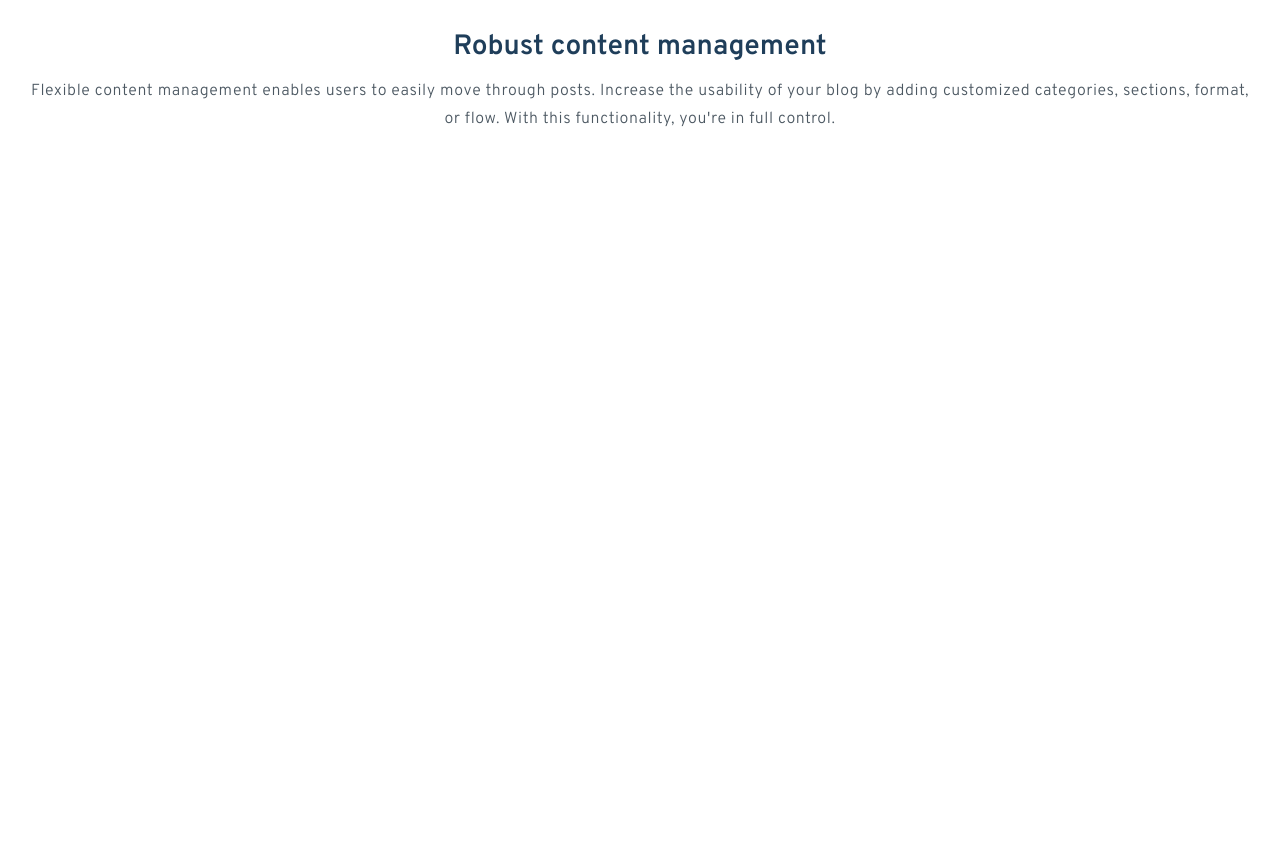
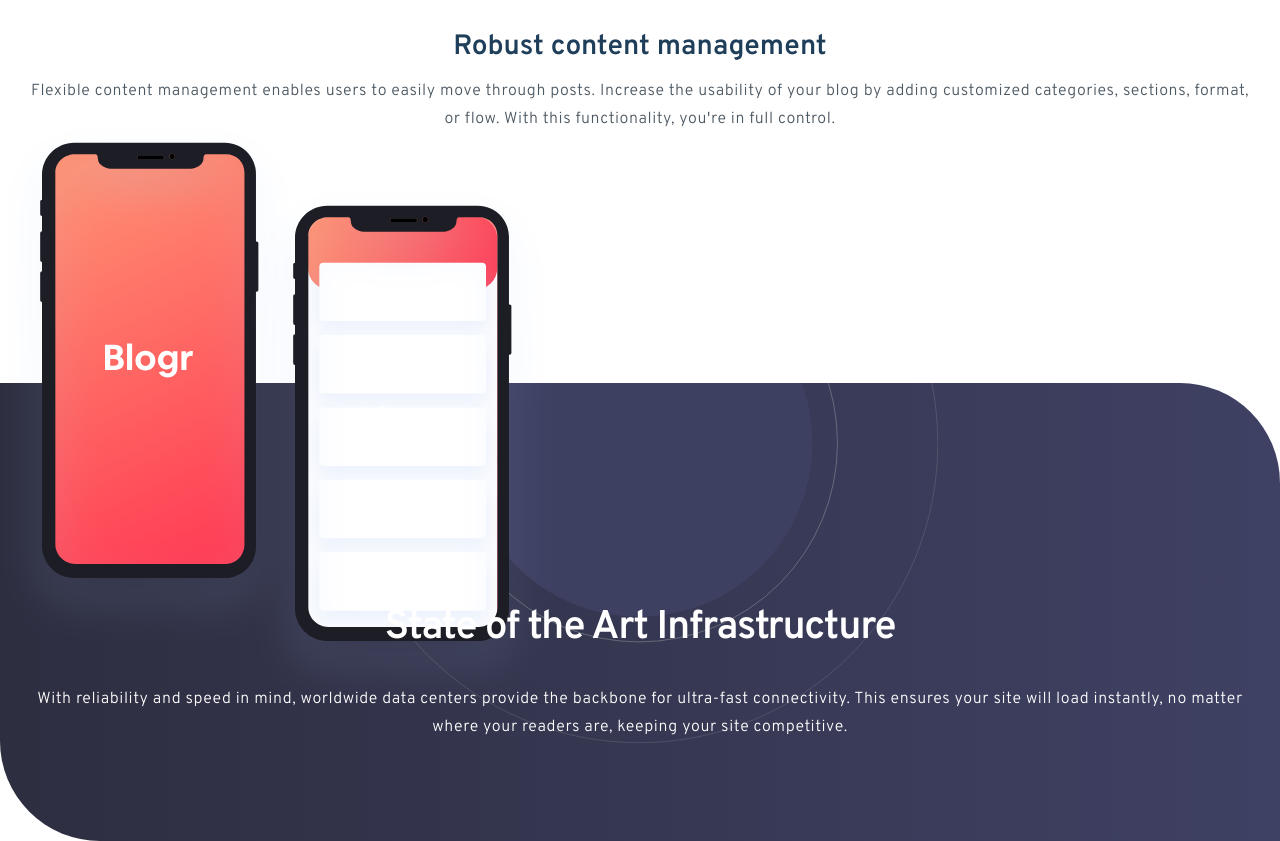
Before and after one commit to henryprosser/blogr-landing-page, a React (Vite) app: page / in a window 1280 px wide. Shown: the part 1960-2801 px from the top of the page. Before the commit the page ends 2193 px from the top, so only its background shows below. Built offline with nearby package versions, Linux system fonts and the light colour scheme.

Commit message:
Add Infrastructure section

```diff
--- a/src/App.jsx
+++ b/src/App.jsx
@@ -1,5 +1,6 @@
 import Hero from "./components/Hero";
 import Future from "./components/Future";
+import Infrastructure from "./components/Infrastructure";
 
 export default function App() {
   return (
@@ -7,6 +8,7 @@
       <main>
         <Hero />
         <Future />
+        <Infrastructure />
       </main>
     </>
   );
--- /dev/null
+++ b/src/components/Infrastructure.jsx
@@ -0,0 +1,27 @@
+export default function Infrastructure() {
+  return (
+    <section className="relative mt-[250px]">
+      {/* Phones floating above the section */}
+      <div className="absolute top-0 left-1/2 -translate-x-1/2 -translate-y-[45%] z-10 w-full">
+        <img src="/assets/illustration-phones.svg" alt="Phones" />
+      </div>
+
+      <div className="relative flex flex-col items-center text-center bg-gradient-1 rounded-bl-[6.25rem] rounded-tr-[6.25rem] pt-[220px] pb-[100px] overflow-hidden">
+        {/* Background circle */}
+        <div className="absolute flex justify-center -top-60 z-0">
+          <div className="w-[600px] h-[600px] bg-[url('/assets/bg-pattern-circles.svg')] bg-no-repeat bg-contain"></div>
+        </div>
+
+        <div className="relative z-20 px-6 text-white flex flex-col gap-[32px]">
+          <h2 className="text-preset-2">State of the Art Infrastructure</h2>
+          <p className="text-preset-5">
+            With reliability and speed in mind, worldwide data centers provide
+            the backbone for ultra-fast connectivity. This ensures your site
+            will load instantly, no matter where your readers are, keeping your
+            site competitive.
+          </p>
+        </div>
+      </div>
+    </section>
+  );
+}
```
